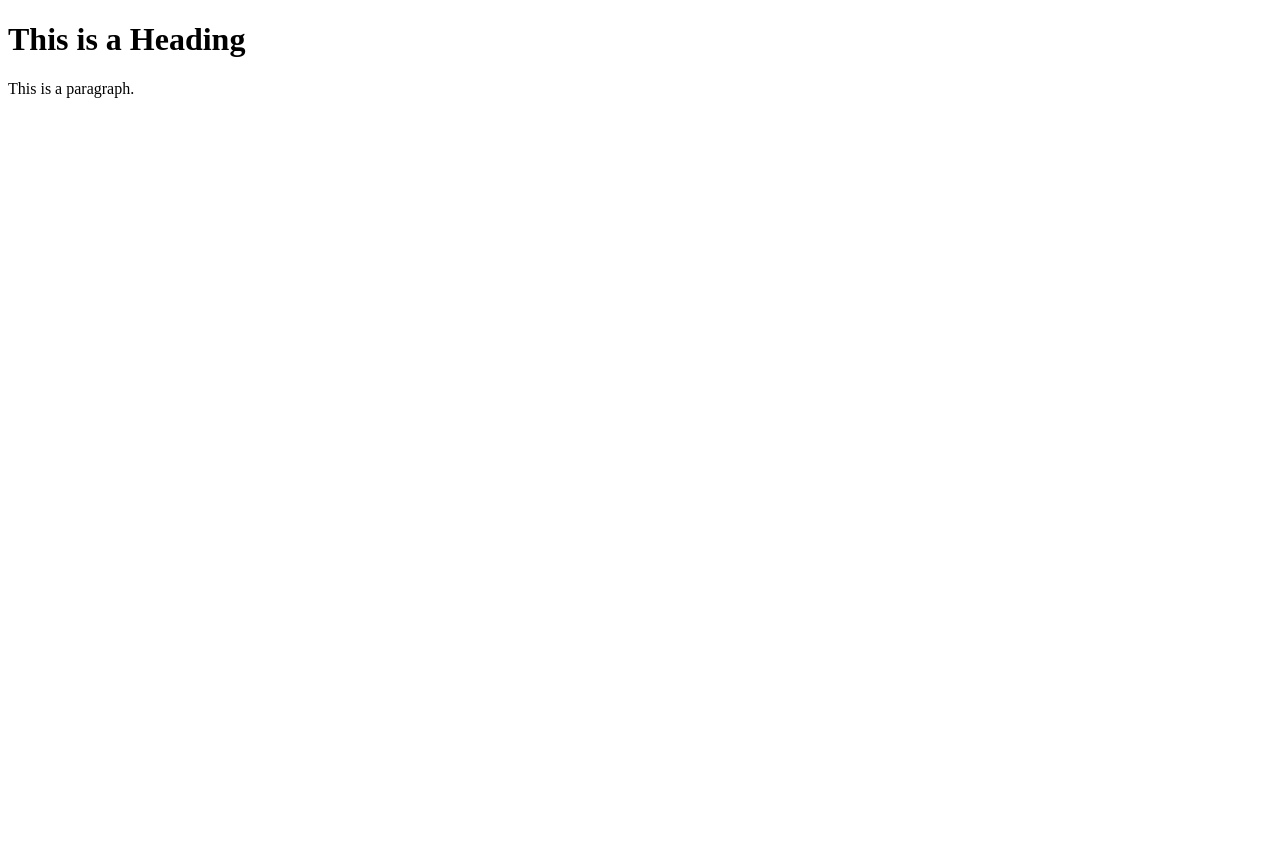
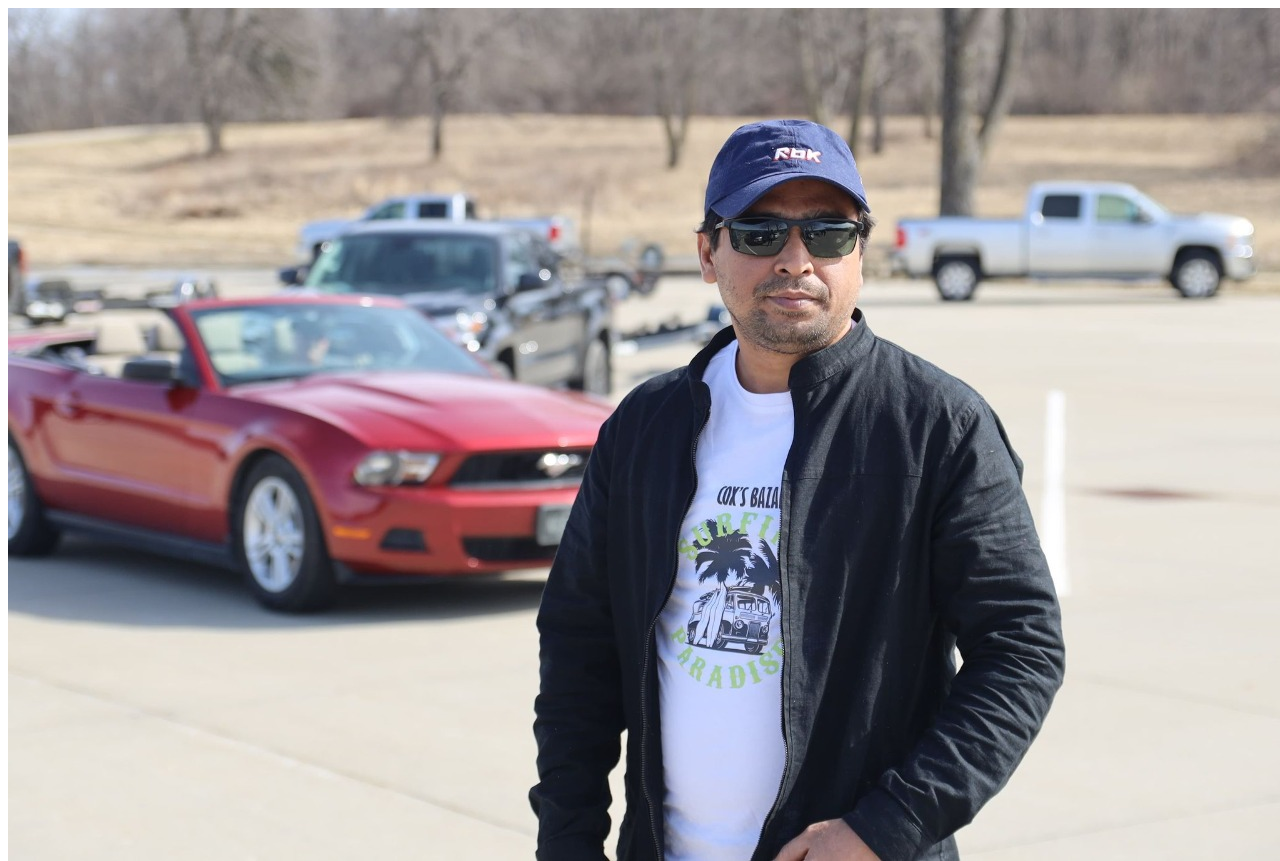
Before and after one commit to tohfatul/lab01-tohfatul, a plain HTML site: page index.html in a window 1280 px wide. Shown: the top 861 px of the page. Before the commit the page ends 800 px from the top, so only its background shows below. Drawn offline with Linux system fonts and the light colour scheme.

Commit message:
image added

```diff
--- a/index.html
+++ b/index.html
@@ -4,7 +4,7 @@
 		<title>Page Title</title>
 	</head>
 	<body>
-
+		<img src="../img/me.jpeg"/>
 		<h1>This is a Heading</h1>
 		<p>This is a paragraph.</p>
 
```
Also changed, not shown: img/me.jpeg (added).
